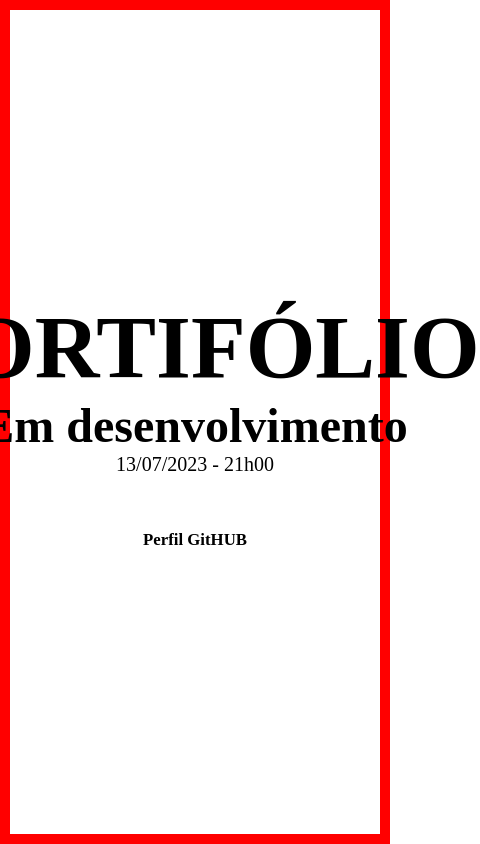
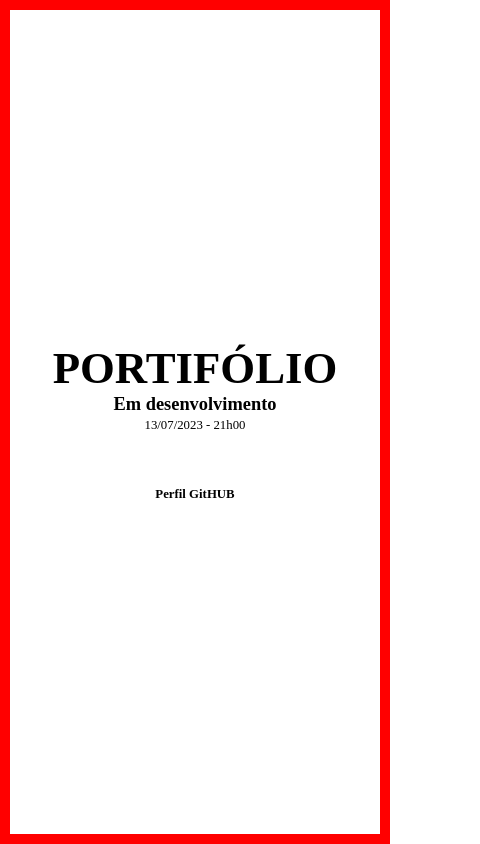
Before and after one commit to LestterX/lestterx.github.io, a plain HTML site: page index.html in a window 390 px wide. Shown: the whole page, 480 px wide, since content can reach past the window. Drawn offline with Linux system fonts and the light colour scheme.

Commit message:
bug #0001 - Solved

```diff
--- a/index.html
+++ b/index.html
@@ -1,10 +1,12 @@
 <!DOCTYPE html>
 <html lang="pt-BR">
+
 <head>
   <meta charset="UTF-8">
   <meta name="viewport" content="width=device-width, initial-scale=1.0">
   <title>Início</title>
 </head>
+
 <body>
   <header>
     <section style="text-align: center;">
@@ -20,11 +22,15 @@
       padding: 0;
       margin: 0;
     }
-        a:link, a:visited, a:active{
+
+    a:link,
+    a:visited,
+    a:active {
       color: black;
       text-decoration: none;
     }
-        header{
+
+    header {
       width: 100%;
       height: 100vh;
       display: flex;
@@ -32,22 +38,61 @@
       align-items: center;
       border: 10px solid red;
     }
-        header section h1{
+
+    header section h1 {
       font-size: 5.6em;
     }
-        header section h4{
+
+    header section h4 {
       font-size: 3em;
     }
-        header section h6{
+
+    header section h6 {
       font-size: 1.05em;
     }
-        header section span{
+
+    header section span {
       font-size: 1.25em;
     }
 
+    @media screen and (max-width: 620px) {
+      header section h1 {
+        font-size: 4.6em;
+      }
+
+      header section h4 {
+        font-size: 2em;
+      }
+
+      header section h6 {
+        font-size: 1.05em;
+      }
+
+      header section span {
+        font-size: 1.25em;
+      }
+    }
+
+    @media screen and (max-width: 500px) {
+      header section h1 {
+        font-size: 2.8em;
+      }
+
+      header section h4 {
+        font-size: 1.15em;
+      }
+
+      header section h6 {
+        font-size: 0.80em;
+      }
+
+      header section span {
+        font-size: 0.80em;
+      }
+    }
     /** ANIMAÇÕES
         **/
-
   </style>
 </body>
+
 </html>
```
Lines whose indentation alone changed are shown as unchanged.
